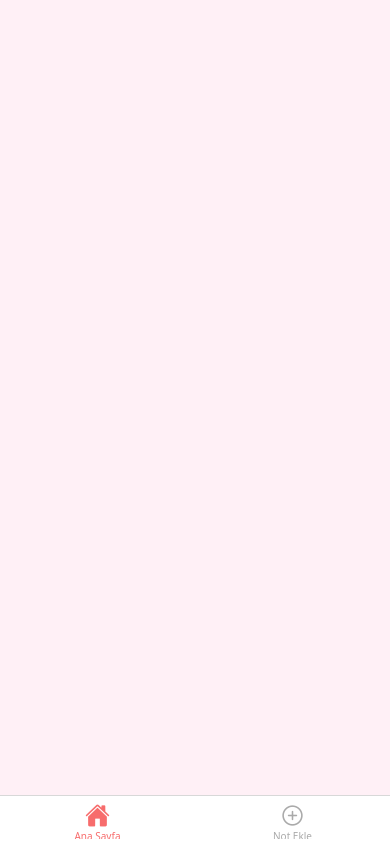
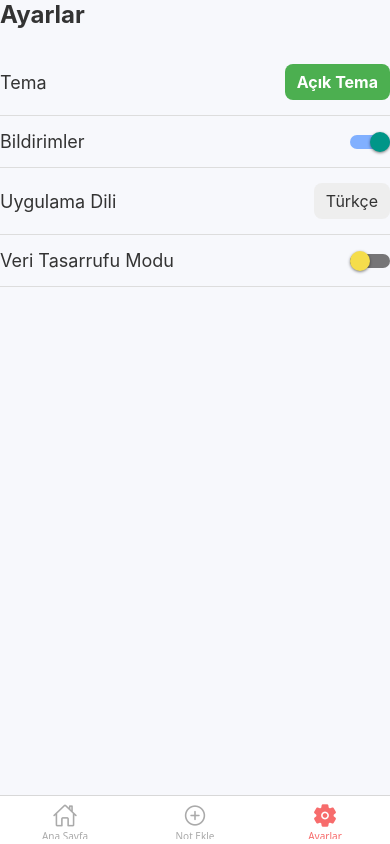
Before and after one commit to KursadEren/DearApp, a React Native app: screen /Ayarlar in a window 390 px wide. Built offline with nearby package versions, Linux system fonts and the light colour scheme.

Commit message:
ayarlar sayfası eklendi

```diff
--- a/App.js
+++ b/App.js
@@ -5,6 +5,7 @@ import { createBottomTabNavigator } from '@react-navigation/bottom-tabs';
 import Ionicons from 'react-native-vector-icons/Ionicons'; // İkonlar için kütüphane
 import HomeScreen from './src/HomeScreen';
 import AddSubmit from './src/AddSubmit';
+import SettingsScreen from './src/SettingsScreen';
 
 const Tab = createBottomTabNavigator();
 const Stack = createNativeStackNavigator();
@@ -20,6 +21,8 @@ function MyTabs() {
             iconName = focused ? 'home' : 'home-outline'; // Seçili ve seçili olmayan ikonlar
           } else if (route.name === 'Not Ekle') {
             iconName = focused ? 'add-circle' : 'add-circle-outline';
+          } else if (route.name === 'Ayarlar') {
+            iconName = focused ? 'settings' : 'settings-outline';
           }
 
           // İkonu döndür
@@ -33,6 +36,7 @@ function MyTabs() {
     >
       <Tab.Screen name="Ana Sayfa" component={HomeScreen} />
       <Tab.Screen name="Not Ekle" component={AddSubmit} />
+      <Tab.Screen name="Ayarlar" component={SettingsScreen} />
     </Tab.Navigator>
   );
 }
--- a/src/HomeScreen.js
+++ b/src/HomeScreen.js
@@ -55,15 +55,7 @@ export default function HomeScreen() {
   const renderNoteItem = ({ item }) => (
     <View style={[styles.noteCard, { width: screenWidth - 20 }]}>
       <Image source={{ uri: item.image }} style={styles.noteImage} />
-      <View style={styles.badge}>
-        <Text style={styles.badgeText}>
-          {new Date(item.date).toLocaleDateString('tr-TR', {
-            year: 'numeric',
-            month: 'long',
-            day: 'numeric',
-          })}
-        </Text>
-      </View>
+
       <Text style={styles.noteText}>{item.note}</Text>
     </View>
   );
@@ -93,29 +85,35 @@ export default function HomeScreen() {
 const styles = StyleSheet.create({
   container: {
     flex: 1,
-    backgroundColor: '#fff0f6',
+    backgroundColor: '#ffffff', // Arka plan sade beyaz
     padding: 10,
   },
   dateHeader: {
-    fontSize: 16,
-    fontWeight: 'bold',
-    color: '#FF69B4',
-    marginVertical: 10,
+    fontSize: 18, // Tarih başlığını büyüttüm
+    fontWeight: 'bold', // Daha belirgin tarih başlığı
+    color: '#FF69B4', // Pembe tonlarında estetik bir renk
+    marginVertical: 15,
     marginLeft: 10,
+    textShadowColor: 'rgba(0, 0, 0, 0.2)', // Hafif gölge efekti
+    textShadowOffset: { width: 1, height: 1 },
+    textShadowRadius: 2,
   },
   noteCard: {
     alignItems: 'center',
-    backgroundColor: '#fff',
-    borderRadius: 10,
+    borderRadius: 10, // Köşeler yuvarlatıldı
     overflow: 'hidden',
-    elevation: 3,
     marginBottom: 20,
     alignSelf: 'center',
   },
   noteImage: {
-    width: '100%',
+    width: '90%', // Kart genişliğinin %90'ı
     height: 250,
-    borderRadius: 10,
+    marginTop: 10,
+    borderRadius: 10, // Görüntü köşeleri yuvarlatıldı
+    shadowColor: '#000', // Görselde gölgelendirme
+    shadowOffset: { width: 0, height: 2 },
+    shadowOpacity: 0.2,
+    shadowRadius: 4,
   },
   badge: {
     position: 'absolute',
@@ -133,10 +131,14 @@ const styles = StyleSheet.create({
     fontWeight: 'bold',
   },
   noteText: {
-    fontSize: 16,
-    color: '#555',
+    fontSize: 16, // Yazı boyutunu büyüttüm
+    color: '#333', // Daha belirgin yazı rengi
     textAlign: 'center',
     marginVertical: 10,
     paddingHorizontal: 15,
+    fontFamily: 'sans-serif-medium', // Modern yazı tipi
+    textShadowColor: 'rgba(0, 0, 0, 0.1)', // Hafif gölge
+    textShadowOffset: { width: 1, height: 1 },
+    textShadowRadius: 1,
   },
 });
--- /dev/null
+++ b/src/SettingsScreen.js
@@ -0,0 +1,107 @@
+import React, { useState } from 'react';
+import { View, Text, Switch, TouchableOpacity, StyleSheet, SafeAreaView } from 'react-native';
+
+export default function SettingsScreen() {
+  const [isDarkTheme, setIsDarkTheme] = useState(false);
+  const [notificationsEnabled, setNotificationsEnabled] = useState(true);
+
+  const toggleTheme = () => setIsDarkTheme(!isDarkTheme);
+  const toggleNotifications = () => setNotificationsEnabled(!notificationsEnabled);
+
+  return (
+    <SafeAreaView style={[styles.container, isDarkTheme && styles.darkContainer]}>
+      <Text style={[styles.header, isDarkTheme && styles.darkText]}>Ayarlar</Text>
+
+      {/* Tema Seçimi */}
+      <View style={styles.settingContainer}>
+        <Text style={[styles.settingText, isDarkTheme && styles.darkText]}>Tema</Text>
+        <TouchableOpacity onPress={toggleTheme} style={styles.themeButton}>
+          <Text style={styles.themeButtonText}>
+            {isDarkTheme ? 'Koyu Tema' : 'Açık Tema'}
+          </Text>
+        </TouchableOpacity>
+      </View>
+
+      {/* Bildirimler */}
+      <View style={styles.settingContainer}>
+        <Text style={[styles.settingText, isDarkTheme && styles.darkText]}>Bildirimler</Text>
+        <Switch
+          trackColor={{ false: '#767577', true: '#81b0ff' }}
+          thumbColor={notificationsEnabled ? '#f5dd4b' : '#f4f3f4'}
+          onValueChange={toggleNotifications}
+          value={notificationsEnabled}
+        />
+      </View>
+
+      {/* Diğer Ayarlar */}
+      <View style={styles.settingContainer}>
+        <Text style={[styles.settingText, isDarkTheme && styles.darkText]}>Uygulama Dili</Text>
+        <TouchableOpacity style={styles.optionButton}>
+          <Text style={styles.optionText}>Türkçe</Text>
+        </TouchableOpacity>
+      </View>
+
+      <View style={styles.settingContainer}>
+        <Text style={[styles.settingText, isDarkTheme && styles.darkText]}>Veri Tasarrufu Modu</Text>
+        <Switch
+          trackColor={{ false: '#767577', true: '#81b0ff' }}
+          thumbColor={notificationsEnabled ? '#f5dd4b' : '#f4f3f4'}
+          value={false}
+        />
+      </View>
+    </SafeAreaView>
+  );
+}
+
+const styles = StyleSheet.create({
+  container: {
+    flex: 1,
+    padding: 20,
+    backgroundColor: '#f7f8fc', // Açık tema arka plan rengi
+  },
+  darkContainer: {
+    backgroundColor: '#333', // Koyu tema arka plan rengi
+  },
+  header: {
+    fontSize: 24,
+    fontWeight: 'bold',
+    color: '#333',
+    marginBottom: 20,
+  },
+  darkText: {
+    color: '#fff', // Koyu tema için beyaz metin
+  },
+  settingContainer: {
+    flexDirection: 'row',
+    alignItems: 'center',
+    justifyContent: 'space-between',
+    paddingVertical: 15,
+    borderBottomWidth: 1,
+    borderBottomColor: '#ddd',
+  },
+  settingText: {
+    fontSize: 18,
+    color: '#333',
+  },
+  themeButton: {
+    backgroundColor: '#4caf50',
+    paddingHorizontal: 12,
+    paddingVertical: 8,
+    borderRadius: 8,
+  },
+  themeButtonText: {
+    color: '#fff',
+    fontSize: 16,
+    fontWeight: 'bold',
+  },
+  optionButton: {
+    paddingHorizontal: 12,
+    paddingVertical: 8,
+    borderRadius: 8,
+    backgroundColor: '#eee',
+  },
+  optionText: {
+    color: '#333',
+    fontSize: 16,
+  },
+});
```
